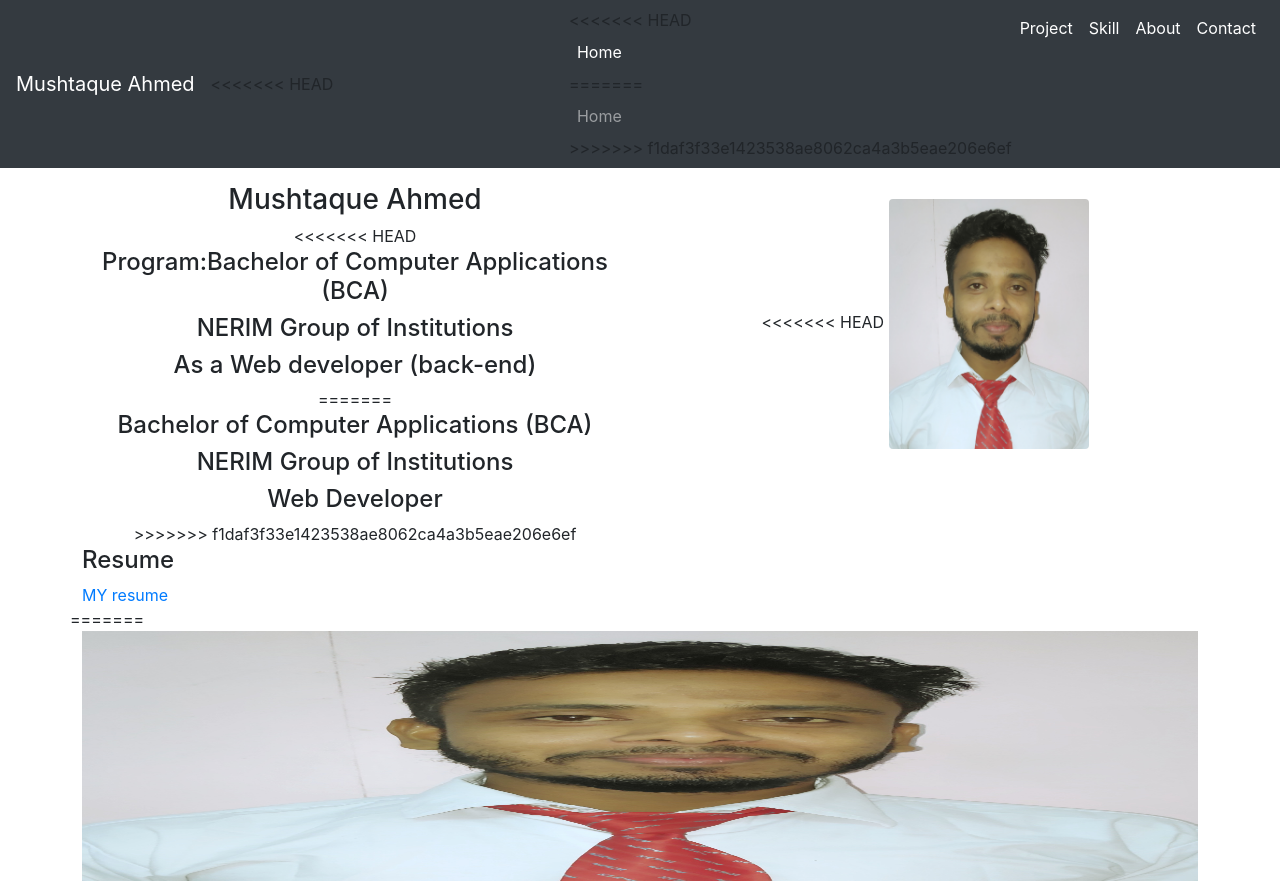
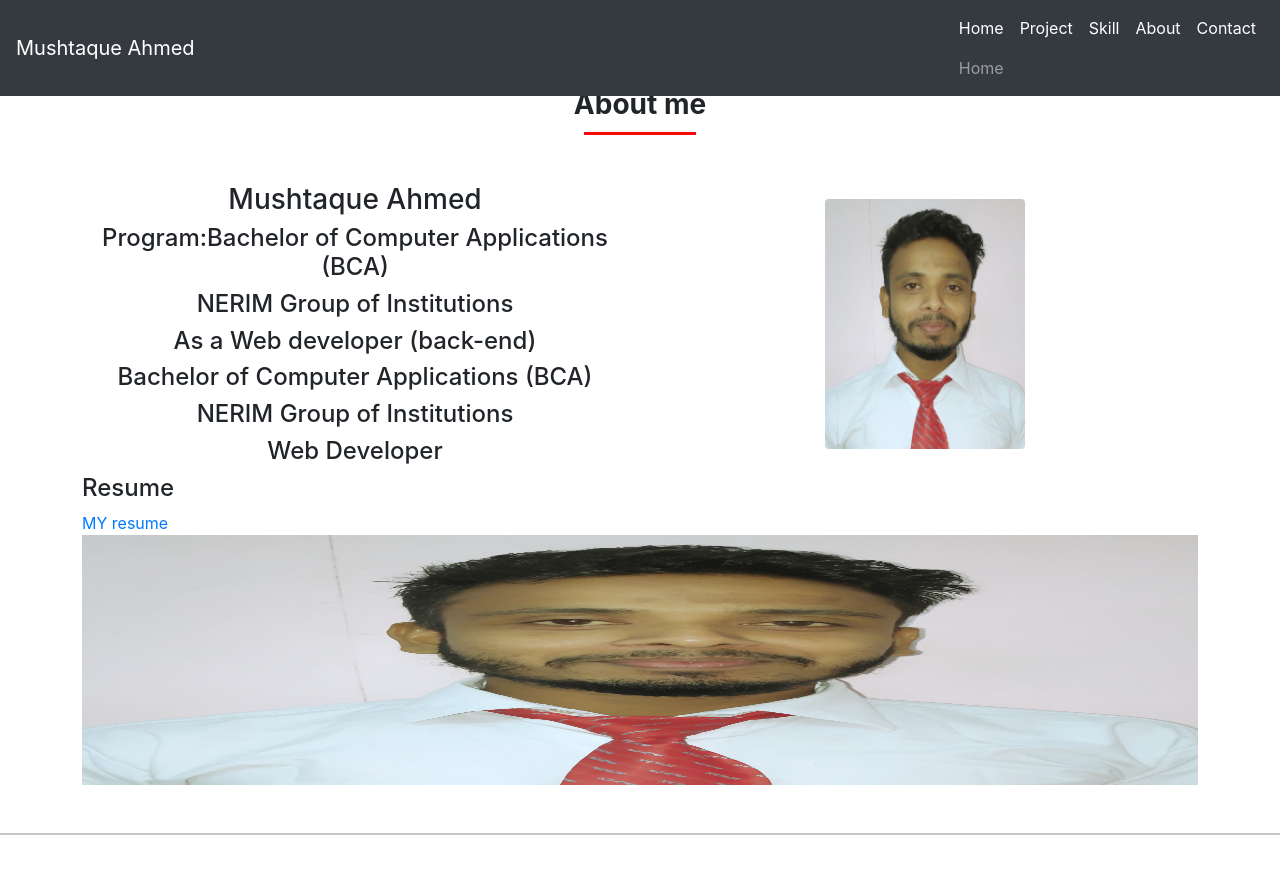
Before and after one commit to Mushtaque-Ahmed/MushtaqueAhmed, a plain HTML site: page index.html in a window 1280 px wide. Shown: the top 881 px of the page. Drawn offline with nearby package versions, Linux system fonts and the light colour scheme.

Commit message:
Update index.html
h

```diff
--- a/index.html
+++ b/index.html
@@ -53,29 +53,29 @@
 
   <nav id="myNavbar" class="navbar navbar-expand-lg navbar-dark bg-dark fixed-top">
     <a class="navbar-brand " href="#Home">Mushtaque Ahmed</a>
-<<<<<<< HEAD
+
     <!-- <button class="navbar-toggler" type="button" data-toggle="collapse" data-target="#navbarNavDropdown"
       aria-controls="navbarNavDropdown" aria-expanded="false" aria-label="Toggle navigation">
       <span class="navbar-toggler-icon"></span>
     </button> -->
     <button class="navbar-toggler" type="button" data-bs-toggle="collapse" data-bs-target="#navbarSupportedContent" aria-controls="navbarSupportedContent" aria-expanded="false" aria-label="Toggle navigation">
-=======
+
 <!--     <button class="navbar-toggler" type="button" data-toggle="collapse" data-target="#navbarNavDropdown"
       aria-controls="navbarNavDropdown" aria-expanded="false" aria-label="Toggle navigation">
       <span class="navbar-toggler-icon"></span>
     </button> -->
      <button class="navbar-toggler" type="button" data-bs-toggle="collapse" data-bs-target="#navbarSupportedContent" aria-controls="navbarSupportedContent" aria-expanded="false" aria-label="Toggle navigation">
->>>>>>> f1daf3f33e1423538ae8062ca4a3b5eae206e6ef
+
       <span class="navbar-toggler-icon"></span>
     </button>
     <div class="collapse navbar-collapse" id="navbarSupportedContent">
       <ul class="navbar-nav  ml-auto" id="myTab">
         <li class="nav-item ">
-<<<<<<< HEAD
+
           <a class="nav-link active text-white" href="#Home">Home <span class="sr-only"></span></a>
-=======
+
           <a class="nav-link" href="#Home">Home <span class="sr-only"></span></a>
->>>>>>> f1daf3f33e1423538ae8062ca4a3b5eae206e6ef
+
         </li>
         <li class="nav-item ">
           <a class="nav-link text-white" href="#project">Project</a>
@@ -106,20 +106,20 @@
 
           <div class="col-md-6 text-center">
             <p class="h3"> Mushtaque Ahmed</p>
-<<<<<<< HEAD
+
             <p class="h4">Program:Bachelor of Computer Applications (BCA)</p>
             <p class="h4">NERIM Group of Institutions</p>
             <p class="h4">As a Web developer (back-end)</p>
-=======
+
             <p class="h4">Bachelor of Computer Applications (BCA)</p>
             <p class="h4">NERIM Group of Institutions</p>
             <p class="h4">Web Developer </p>
->>>>>>> f1daf3f33e1423538ae8062ca4a3b5eae206e6ef
+
 
           </div>
           <div class="col-md-6">
             <div class="text-center mt-3  mb-3">
-<<<<<<< HEAD
+
               <img src="assets/me.jpeg" class="rounded" height="250px" width="200px" />
             </div>
           </div>
@@ -127,12 +127,12 @@
           <h4>Resume</h4>
           <a href="resume/Mushtaque_resume_updated.pdf">MY resume</a>
 
-=======
+
               <img src="me.jpeg" class="rounded" height="250px" width="200px" />
             </div>
           </div>
 
->>>>>>> f1daf3f33e1423538ae8062ca4a3b5eae206e6ef
+
 
         </div>
       </div>
```
